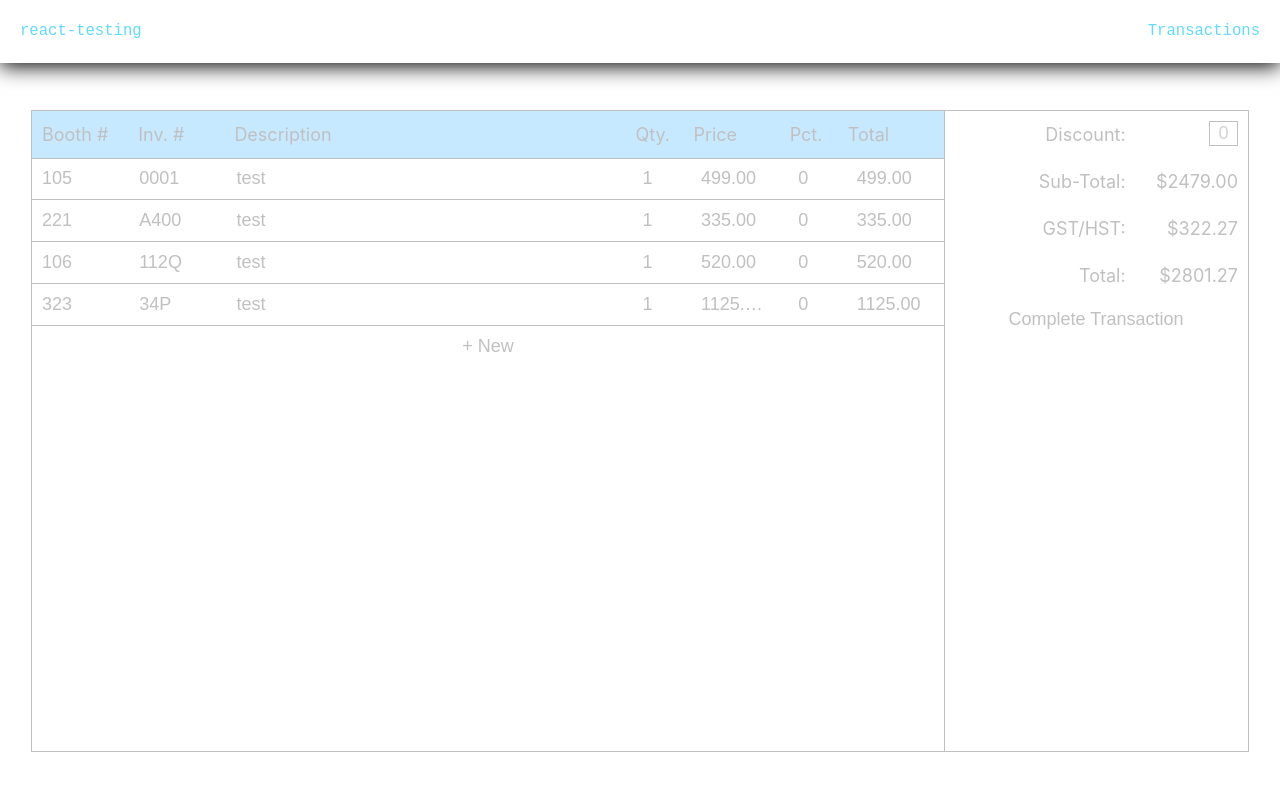
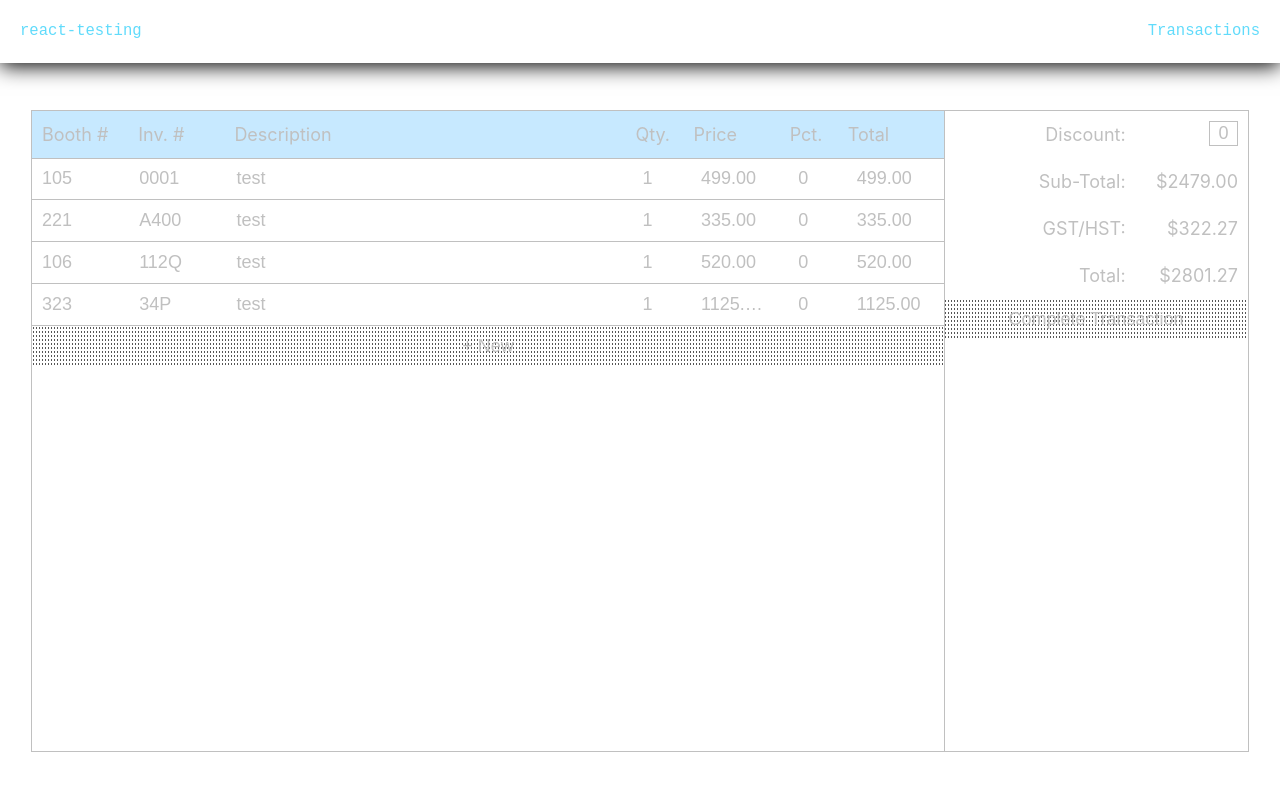
Before and after one commit to binniec/react-ts-testing-field, a React (Vite) app: page /transactions in a window 1280 px wide. Shown: the top 790 px of the page. Built offline with nearby package versions, Linux system fonts and the light colour scheme.

Commit message:
transaction update

```diff
--- a/src/pages/transactions/Transactions.scss
+++ b/src/pages/transactions/Transactions.scss
@@ -1,4 +1,7 @@
-label, button, input, select {
+label,
+button,
+input,
+select {
     font-size: 18px;
     color: silver;
 }
@@ -20,7 +23,7 @@ input::placeholder {
     flex: 1;
     height: 100%;
 
-    > div:not(:first-child) {
+    >div:not(:first-child) {
         overflow-y: scroll;
         max-height: calc(100% - 87px);
     }
@@ -56,10 +59,12 @@ input::placeholder {
     background: #63c1ff5b;
 }
 
-.fts-table-header, .fts-table-item {
+.fts-table-header,
+.fts-table-item {
     display: flex;
 
-    input, label {
+    input,
+    label {
         text-align: left;
         padding: 10px;
         overflow: hidden;
@@ -109,12 +114,12 @@ input::placeholder {
     }
 
     input:hover {
-        background:#c0c0c02f;
+        background: #c0c0c02f;
     }
 
     input:focus {
         outline: none;
-        background:#0000004b;
+        background: #0000004b;
     }
 
 }
@@ -132,17 +137,29 @@ input::placeholder {
         outline: none;
         border: 1px solid silver;
         width: 25%;
+
+    }
+
+    input::-webkit-outer-spin-button,
+    input::-webkit-inner-spin-button {
+        -webkit-appearance: none;
+        margin: 0;
+    }
+
+    input[type=number] {
+        -moz-appearance: textfield;
     }
 
     label:first-child {
         width: 65%;
     }
 
-    span > input {
+    span>input {
         text-align: center;
     }
 
-    label, span {
+    label,
+    span {
         padding: 10px;
         text-align: end;
         width: 35%;
@@ -155,12 +172,15 @@ input::placeholder {
 
 .fts-button {
     background: transparent;
+    background-image: radial-gradient(#565656 1px, transparent 0);
+    background-size: 3px 4px;
     border: none;
     padding: 10px 1em;
     transition: 0.1s;
     width: 100%;
 
-    &:hover, &:focus {
+    &:hover,
+    &:focus {
         background: silver;
         color: black;
         outline: none;
--- a/src/pages/transactions/Transactions.tsx
+++ b/src/pages/transactions/Transactions.tsx
@@ -23,6 +23,8 @@ const [list, setList] = React.useState<TransactionItem[]>(
             { booth: "323", inventoryCode: "34P", description: "test", quantity: 1, price: 1125.00, discount: 0 },
         ]
     );
+
+    const [transactionDiscount, setTransactionDiscount] = React.useState(0);
 
     function itemList() {
 
@@ -67,7 +69,7 @@ function itemList() {
                     data-name="price"
                     defaultValue={item.price.toFixed(2)}
                     onChange={e => { updateItemPrice(index, e) }}
-                onBlur={e => e.target.value = e.target.valueAsNumber.toFixed(2)}/>
+                    onBlur={e => e.target.value = e.target.valueAsNumber.toFixed(2)} />
 
                 {/* Discount */}
                 <input
@@ -75,7 +77,7 @@ function itemList() {
                     step='1'
                     placeholder='0'
                     data-name='discount'
-                maxLength={2} value={item.discount}
+                    value={item.discount}
                     onChange={e => { updateItemDiscount(index, e) }} />
 
                 {/* Total */}
@@ -87,7 +89,6 @@ function itemList() {
             </div>
         )
     }
-
 
     function processItemTotal(item: TransactionItem) {
 
@@ -137,6 +138,22 @@ function updateItemDesc(itemIndex: number, event: ChangeEvent): void {
         }));
     }
 
+    function updateItemQuantity(itemIndex: number, event: ChangeEvent): void {
+
+        const element = event.target as HTMLInputElement;
+
+        setList(list.map((item, index) => {
+
+            if (index === itemIndex && element.valueAsNumber > 0) {
+                return { ...item, quantity: Math.floor(element.valueAsNumber) };
+            } else if (element.valueAsNumber < 0) {
+                return { ...item, quantity: 1 };
+            } else {
+                return item;
+            }
+        }));
+    }
+
     function updateItemPrice(itemIndex: number, event: ChangeEvent): void {
 
         const element = event.target as HTMLInputElement;
@@ -155,12 +172,16 @@ function updateItemDiscount(itemIndex: number, event: ChangeEvent): void {
 
         const element = event.target as HTMLInputElement;
 
+        if (element.valueAsNumber < 0 || element.valueAsNumber > 99) {
+            return;
+        }
+
         setList(list.map((item, index) => {
 
-        if (index === itemIndex ) {
-            return { ...item, discount: element.valueAsNumber };
+            if (index === itemIndex) {
+                return { ...item, discount: Math.floor(element.valueAsNumber) };
             } else if (element.valueAsNumber < 0) {
-            return { ...item, discount: 1 };
+                return { ...item, discount: 0 };
             } else {
                 return item;
             }
@@ -168,41 +189,38 @@ function updateItemDiscount(itemIndex: number, event: ChangeEvent): void {
     }
 
 
-function updateItemQuantity(itemIndex: number, event: ChangeEvent): void {
+    function updateTransactionDiscount(event: ChangeEvent): void {
 
         const element = event.target as HTMLInputElement;
 
-    setList(list.map((item, index) => {
+        if (element.valueAsNumber < 0 || element.valueAsNumber > 99) {
+            return;
+        }
 
-        if (index === itemIndex && element.valueAsNumber > 0) {
-            return { ...item, quantity: Math.floor(element.valueAsNumber) };
-        } else if (element.valueAsNumber < 0) {
-            return { ...item, quantity: 1 };
-        } else {
-            return item;
-        }
-    }));
+        setTransactionDiscount(element.valueAsNumber);
     }
 
 
     function getSubtotal(): number {
         let subtotal = 0;
 
-    list.map( item => {
-        subtotal += ((item.price - (item.price * (item.discount ? item.discount : 0) / 100)) * item.quantity)
+        list.map(item => {
+
+            // If the item as an entered discount, it will override the transaction wide discount.
+            if (item.discount > 0) {
+                subtotal += ((item.price - (item.price * item.discount / 100)) * item.quantity);
+            } else {
+                subtotal += ((item.price - (item.price * (transactionDiscount ? transactionDiscount : 0) / 100)) * item.quantity);
+            }
+
         });
 
         return subtotal;
     }
 
     function getSalesTax(): number {
-    let subtotal = 0;
 
-    list.map( item => {
-        subtotal += ((item.price - (item.price * (item.discount ? item.discount : 0) / 100)) * item.quantity);
-    });
-
-    return subtotal * 0.13;
+        return getSubtotal() * 0.13;
     }
 
     async function addItem() {
@@ -224,7 +242,6 @@ async function addItem() {
         <>
             <Header />
             <main className="fts-outline fts-container">
-
                 <div className='fts-outline fts-table-container'>
                     <div className='fts-outline fts-table-header'>
                         <label data-name='booth'>Booth #</label>
@@ -249,7 +266,12 @@ async function addItem() {
                     <div>
                         <label>Discount:</label>
                         <span>
-                                <input placeholder='0' step='1' maxLength={2} />
+                            <input
+                                placeholder="0"
+                                type='number'
+                                step='1'
+                                value={transactionDiscount}
+                                onChange={e => updateTransactionDiscount(e)} />
                         </span>
                     </div>
 
```
Lines whose indentation alone changed are shown as unchanged.
